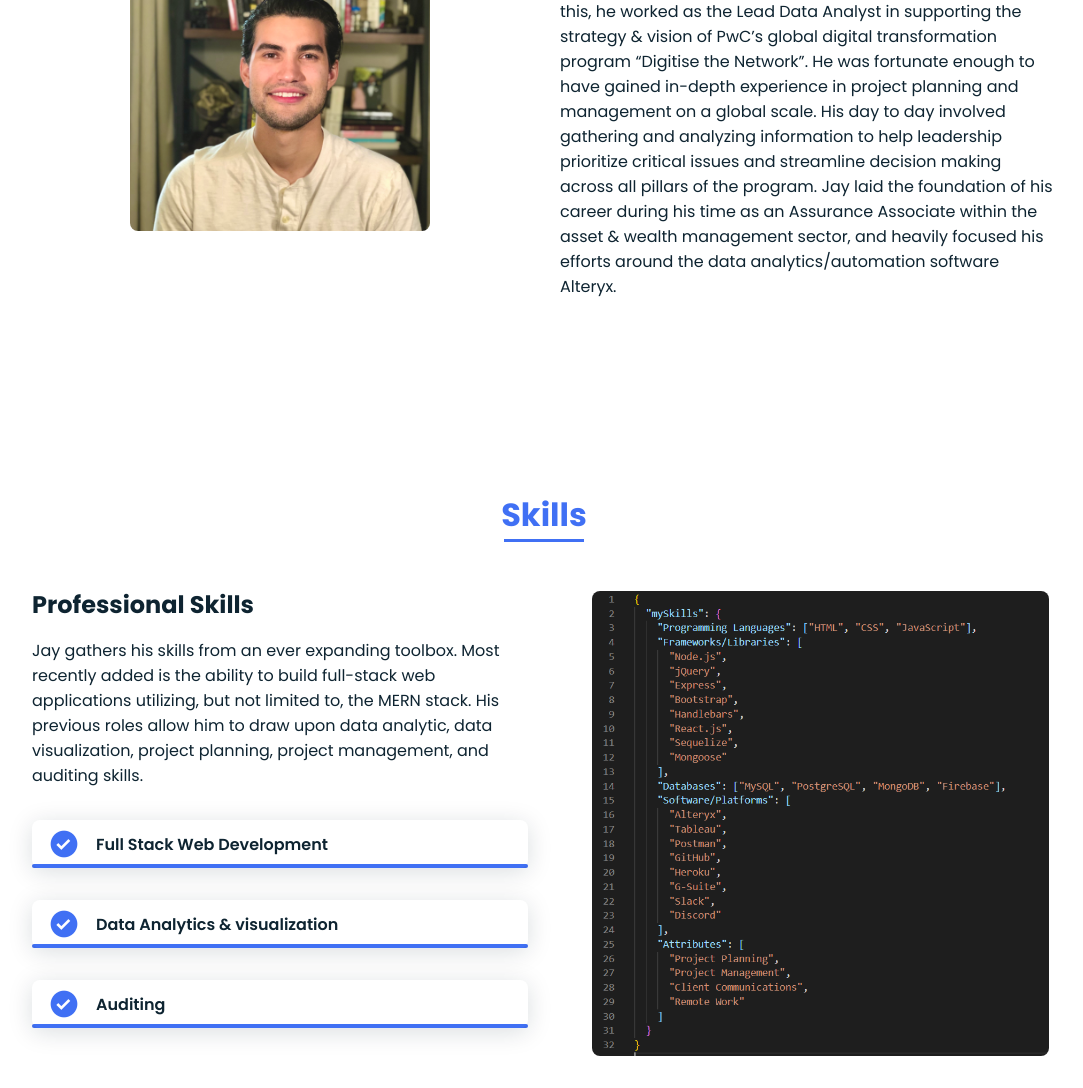
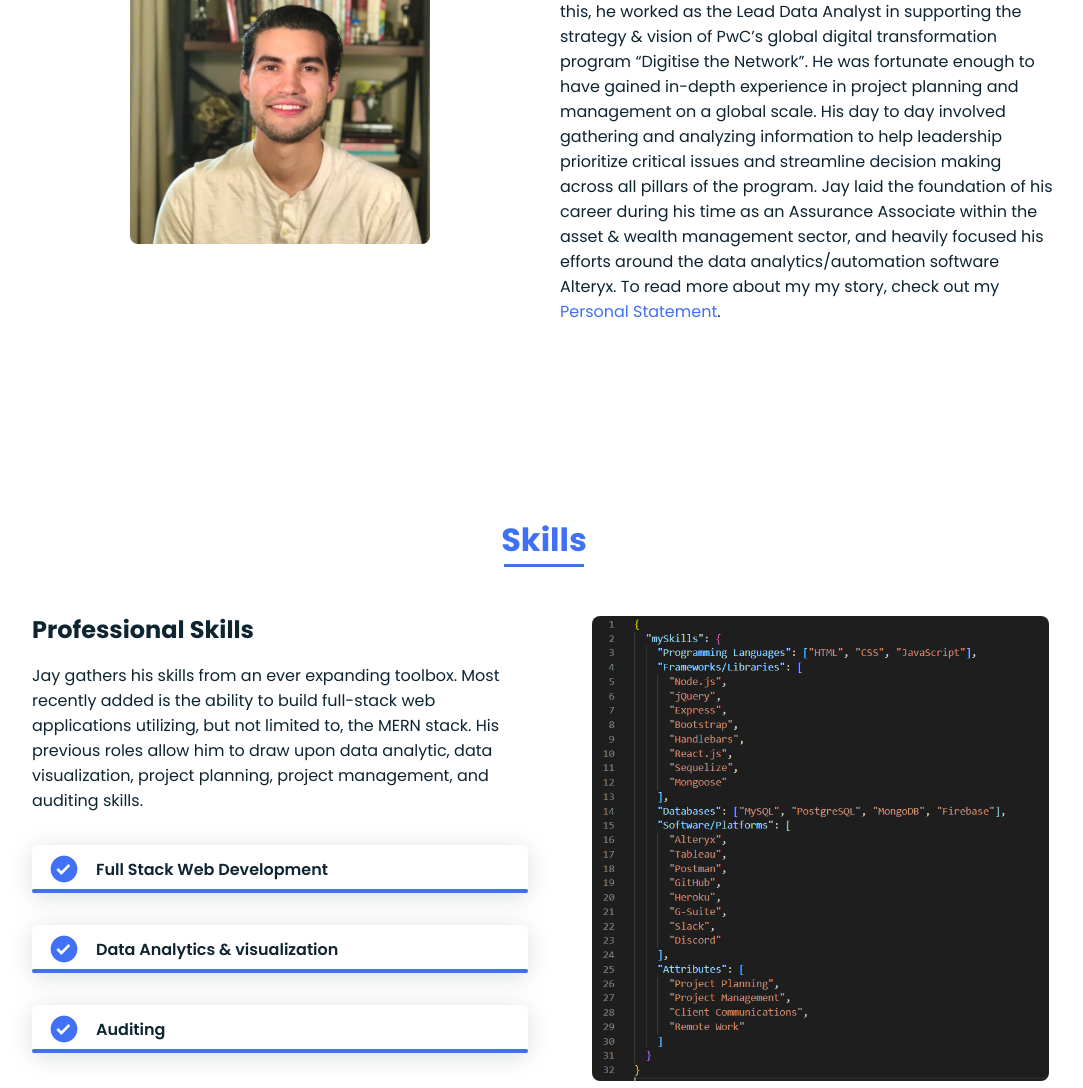
Before and after one commit to DntworryJayshere/personal-site, a plain HTML site: page index.html in a window 1280 px wide. Shown: the part 1103-2191 px from the top of the page, without its empty margins (96-1179 px from the left). Drawn offline with nearby package versions, Linux system fonts and the light colour scheme.

Commit message:
update for personal statement placeholder

```diff
--- a/assets/scss/styles.scss
+++ b/assets/scss/styles.scss
@@ -261,7 +261,6 @@ img {
   &__subtitle {
     margin-bottom: var(--mb-2);
   }
-
   &__img {
     justify-self: center;
 
--- a/index.html
+++ b/index.html
@@ -119,6 +119,8 @@
               foundation of his career during his time as an Assurance Associate
               within the asset & wealth management sector, and heavily focused
               his efforts around the data analytics/automation software Alteryx.
+              To read more about my my story, check out my
+              <a style="color: #4070f4" href="assets/resume/jay-m-rodriguez_PersonalStatement.pdf" target="_blank" download>Personal Statement</a>.
             </p>
           </div>
         </div>
```
